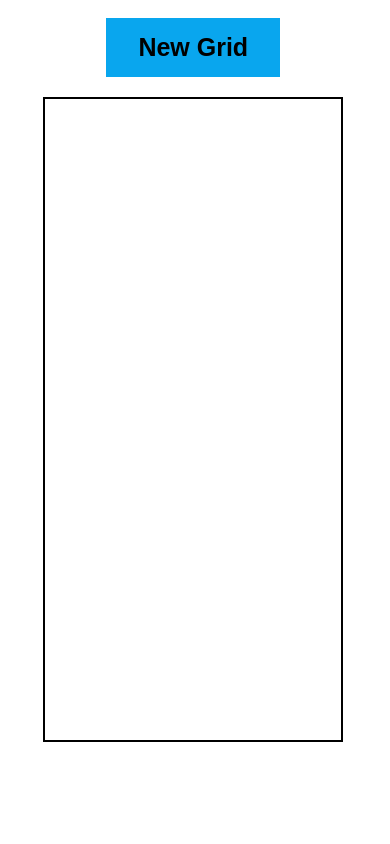
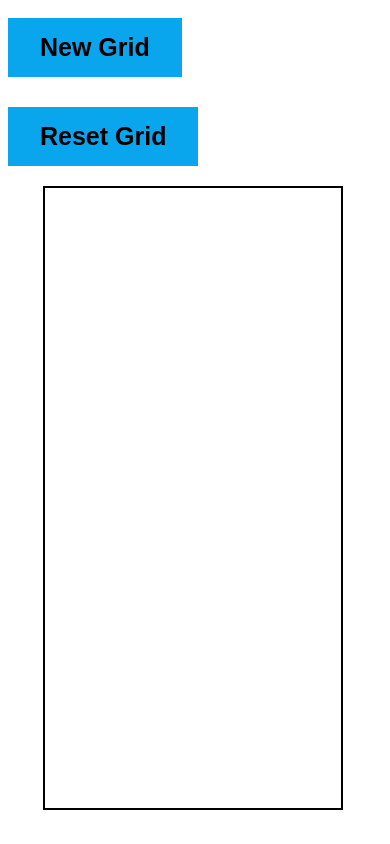
Before and after one commit to RashoMcQueen/Etch-A-Sketch, a plain HTML site: page index.html in a window 390 px wide. Drawn offline with Linux system fonts and the light colour scheme.

Commit message:
Finished project

```diff
--- a/index.html
+++ b/index.html
@@ -11,8 +11,9 @@
   </head>
   <body>
     <div class="main-container">
-      <div id="btn-grid-div">
-        <button>New Grid</button>
+      <div id="btn-div">
+        <button id="new-grid-btn">New Grid</button>
+        <button id="reset-grid-btn">Reset Grid</button>
       </div>
       <div class="container"></div>
     </div>
--- a/javascript.js
+++ b/javascript.js
@@ -3,6 +3,7 @@ function populateGrid(size) {
   let grid = document.querySelectorAll(".grid-div");
 
   let amount = size * size;
+  let toggleFlag = true;
   container.style.gridTemplateColumns = `repeat(${size}, 1fr)`;
   container.style.gridTemplateRows = `repeat(${size}, 1fr)`;
   grid.forEach((divs) => {
@@ -14,6 +15,7 @@ function populateGrid(size) {
     gridDiv.classList.add("grid-div");
     container.insertAdjacentElement("beforeend", gridDiv);
     gridDiv.addEventListener("mouseover", changeDivColor);
+    gridDiv.addEventListener("click", toggleDrawing(toggleFlag));
   }
 }
 
@@ -23,8 +25,7 @@ function changeDivColor() {
   this.style.backgroundColor = "black";
 }
 
-const gridBtn = document.querySelector("#btn-grid-div button");
-
+const gridBtn = document.querySelector("#new-grid-btn");
 gridBtn.addEventListener("click", getPrompGrid);
 
 function getPrompGrid() {
@@ -39,3 +40,18 @@ function promptValidation(promptAns) {
     populateGrid(promptAns);
   }
 }
+
+const resetBtn = document.querySelector("#reset-grid-btn");
+resetBtn.addEventListener("click", resetGrid);
+
+function resetGrid() {
+  let grid = document.querySelectorAll(".grid-div");
+  grid.forEach((div) => {
+    div.style.backgroundColor = "white";
+  });
+}
+
+function toggleDrawing(toggleFlag) {
+  if (toggleFlag) {
+  }
+}
--- a/styles.css
+++ b/styles.css
@@ -14,7 +14,7 @@
   height: 80%;
 }
 
-#btn-grid-div button {
+#btn-div button {
   background-color: rgb(9, 166, 238);
   border: none;
   font-size: 25px;
@@ -23,4 +23,5 @@
   font-weight: bold;
   margin-top: 10px;
   margin-bottom: 20px;
+  margin-right: 15px;
 }
```
